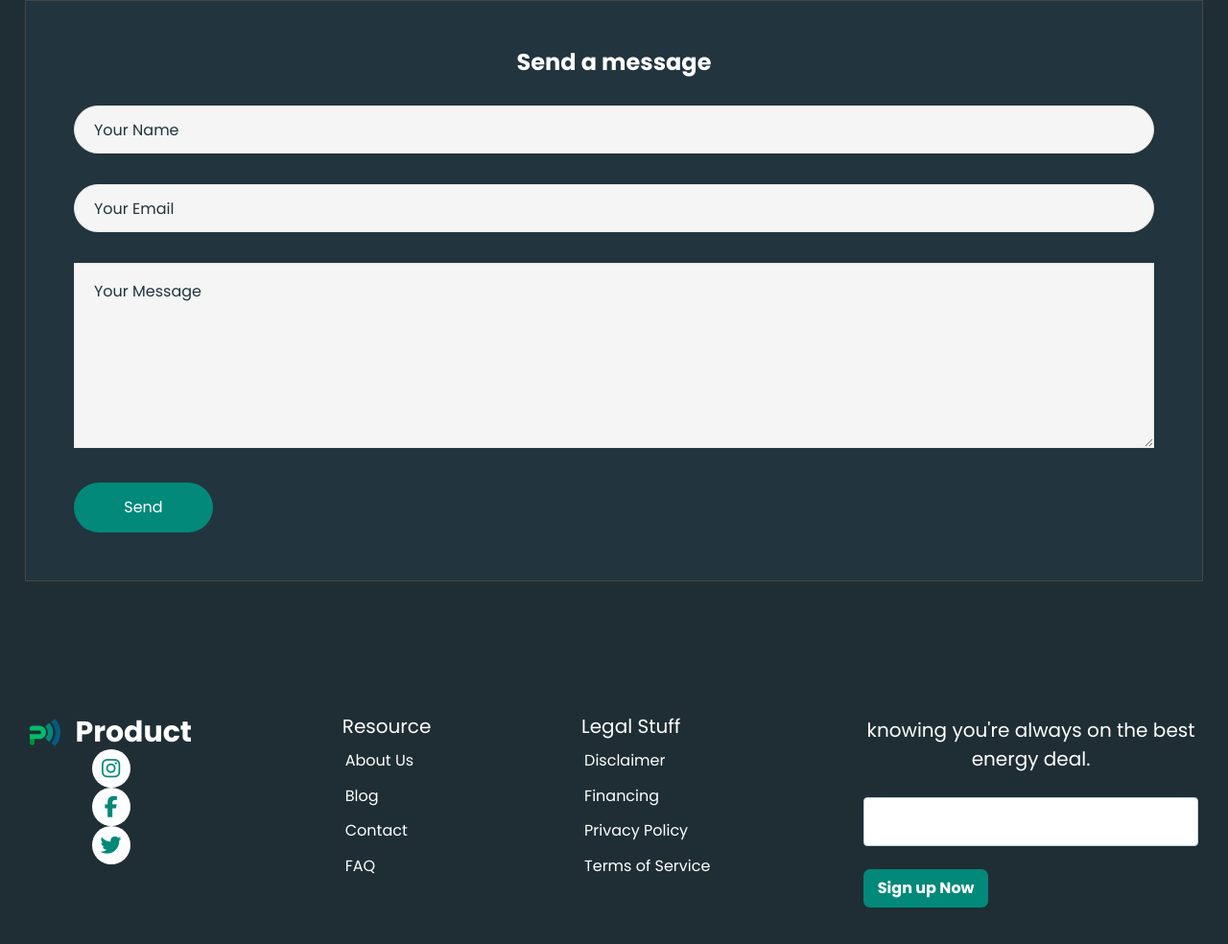
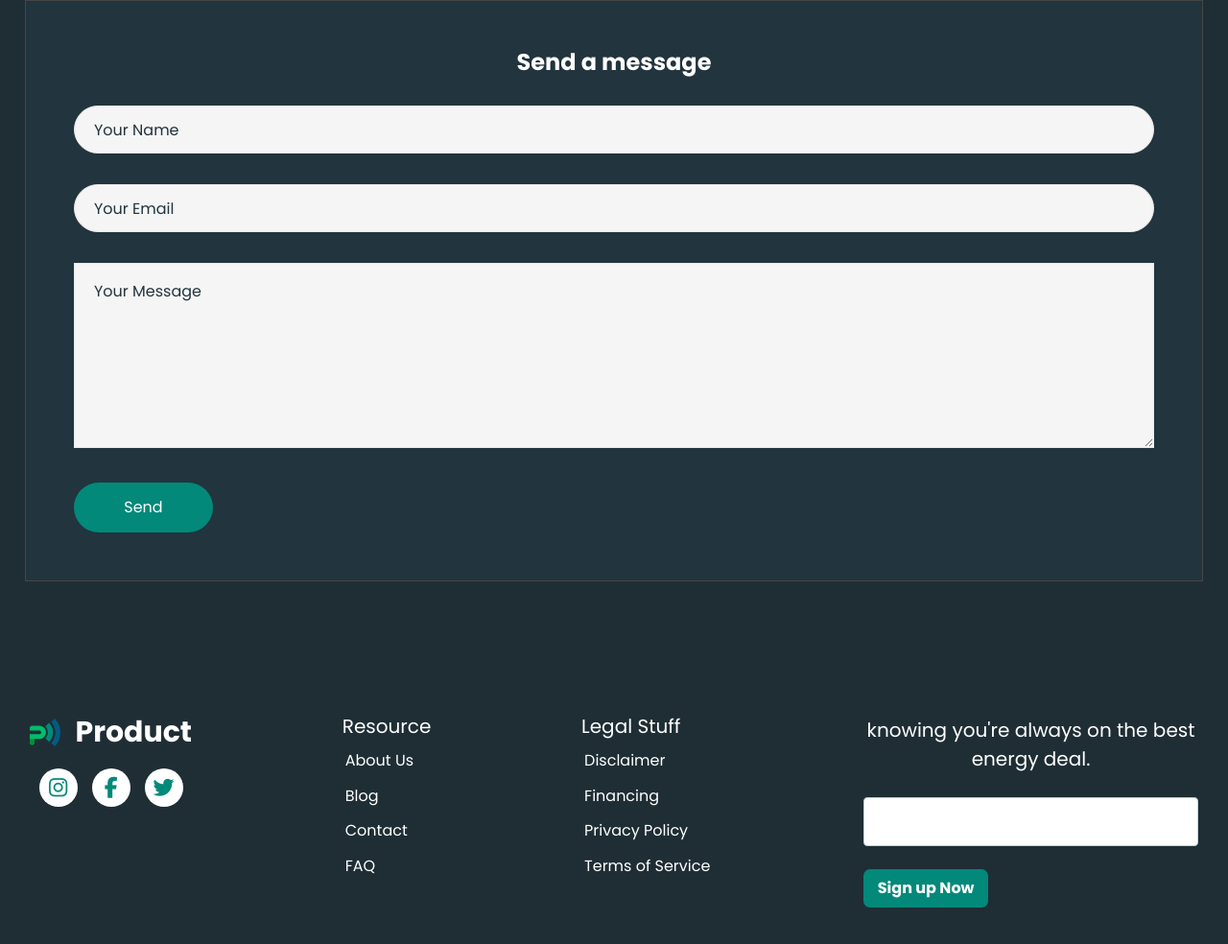
Before and after one commit to Baheryan/Product, a plain HTML site: page index.html in a window 1280 px wide. Shown: the part 2463-3447 px from the top of the page at 96% size. Drawn offline with Linux system fonts and the light colour scheme.

Commit message:
add styles to technical class "links container"

```diff
--- a/styles/mobile.css
+++ b/styles/mobile.css
@@ -429,6 +429,13 @@ body {
     width: 150px;
 }
 
+.links__container {
+    display: flex;
+    justify-content: space-between;
+    margin-top: 30px;
+    width: 150px;
+}
+
 .instagram__link__container, .facebook__link__container, .twitter__link__container {
     display: flex;
     justify-content: center;
```
